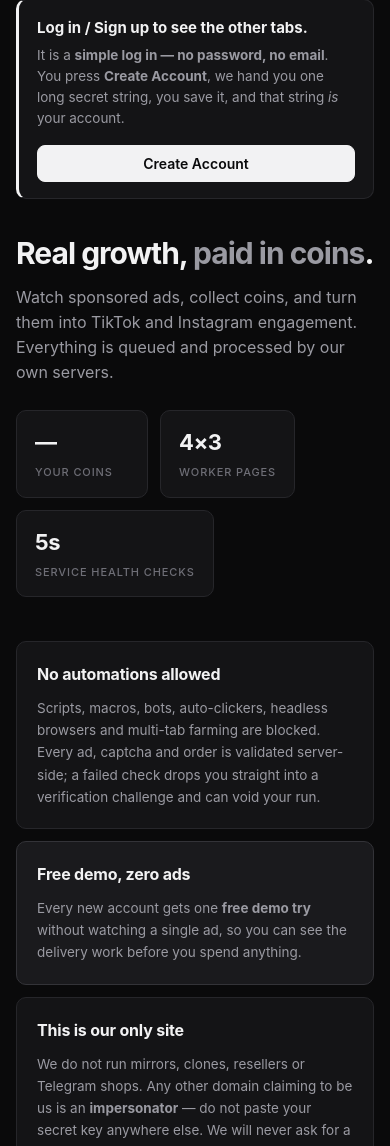
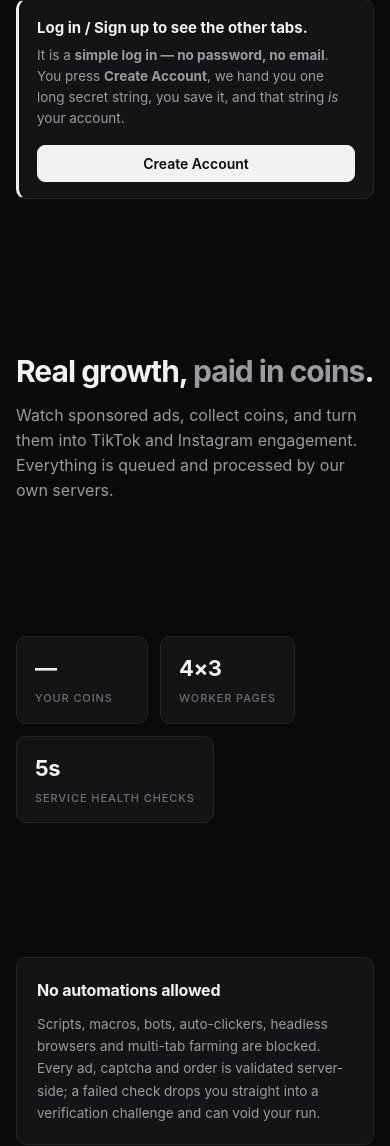
Before and after one commit to alistra742-source/xz2, a Flask app: page / in a window 390 px wide. Shown: the part 167-1313 px from the top of the page. Run offline with Flask 3, Linux system fonts and the light colour scheme; some libraries are stand-ins or nearby versions.

Commit message:
feat: add non-stop inline ads across all tabs (no login required)
Add 9 responsive AdSense ad slots placed in the Main tab (hero banner,
mid-hero, between hero/cards, bottom of cards), Coins tab (above and
below the ad stage), and Rewards tab (top, between services and orders,
bottom). Ads render immediately on page load and re-render on every
tab switch without requiring an account. Cache-busted JS v7.

🤖 Generated with Codebuff
Co-Authored-By: Codebuff <noreply@codebuff.com>

```diff
--- a/static/css/app.css
+++ b/static/css/app.css
@@ -253,3 +253,7 @@ textarea{width:100%;resize:vertical;font-family:ui-monospace,monospace;font-size
 
 .cap-tray .row{gap:8px;flex-wrap:nowrap}
 .cap-tray span{flex:1;min-width:180px}
+
+/* ---------------------------------------------------------- inline ads */
+.ad-slot{width:100%;min-height:90px;display:flex;align-items:center;justify-content:center;overflow:hidden;border-radius:var(--r);background:transparent}
+.ad-slot .adsbygoogle{width:100%!important;height:auto!important;min-height:90px}
--- a/static/js/app.js
+++ b/static/js/app.js
@@ -72,6 +72,7 @@ function setTab(name) {
   if (name === 'coins') loadAds();
   if (name === 'rewards') { loadCatalogue(); loadOrders(); }
   if (name === 'admin') loadAdmin();
+  renderInlineAds();
 }
 $('#tabs').addEventListener('click', e => {
   const t = e.target.closest('.tab'); if (t) setTab(t.dataset.tab);
@@ -314,6 +315,33 @@ async function submitCaptcha() {
     $('#capMsg').textContent = 'Verification error — loading a new challenge…';
     setTimeout(newCaptcha, 900);
   }
+}
+
+/* ------------------------------------------------------------------ inline ads */
+function renderInlineAds() {
+  if (!window.adsbygoogle) {
+    const s = document.createElement('script');
+    s.async = true;
+    s.src = 'https://pagead2.googlesyndication.com/pagead/js/adsbygoogle.js?client=ca-pub-7937384871650239';
+    s.crossOrigin = 'anonymous';
+    document.head.appendChild(s);
+  }
+  document.querySelectorAll('.ad-slot:not(.ad-rendered)').forEach(slot => {
+    const slotId = slot.dataset.adSlot;
+    const fmt = slot.dataset.adFormat || 'auto';
+    if (!slot.querySelector('ins.adsbygoogle')) {
+      const ins = document.createElement('ins');
+      ins.className = 'adsbygoogle';
+      ins.style.cssText = 'display:inline-block;width:100%;height:auto';
+      ins.setAttribute('data-ad-client', 'ca-pub-7937384871650239');
+      ins.setAttribute('data-ad-slot', slotId);
+      ins.setAttribute('data-ad-format', fmt);
+      ins.setAttribute('data-full-width-responsive', 'true');
+      slot.appendChild(ins);
+    }
+    try { (window.adsbygoogle = window.adsbygoogle || []).push({}); } catch (e) {}
+    slot.classList.add('ad-rendered');
+  });
 }
 
 /* ------------------------------------------------------------------ ads */
@@ -721,5 +749,6 @@ setInterval(() => { if (state.tab === 'rewards') { loadCatalogue(); loadOrders()
 setInterval(() => { if (state.tab === 'admin') loadAdmin(); }, 5000);
 setInterval(() => { if (state.tab === 'admin' && state.camsOn) loadCams(); }, 1000);
 
-refreshMe(false).then(() => { if (state.account) loadCatalogue(); });
+refreshMe(false).then(() => { if (state.account) loadCatalogue(); renderInlineAds(); });
+renderInlineAds();
 })();
--- a/templates/index.html
+++ b/templates/index.html
@@ -41,10 +41,13 @@
       <button class="btn primary" id="pinnedCta">Create Account</button>
     </div>
 
+    <div class="ad-slot" data-ad-slot="6351075162" data-ad-format="horizontal" style="margin-bottom:28px"></div>
+
     <div class="hero">
       <h1>Real growth, <span class="grad">paid in coins</span>.</h1>
       <p class="lead">Watch sponsored ads, collect coins, and turn them into TikTok and Instagram
         engagement. Everything is queued and processed by our own servers.</p>
+      <div class="ad-slot" data-ad-slot="2489321847" data-ad-format="auto" style="margin:18px 0"></div>
       <div class="hero-stats">
         <div class="stat"><b id="heroCoins">—</b><span>your coins</span></div>
         <div class="stat"><b>4×3</b><span>worker pages</span></div>
@@ -52,6 +55,7 @@
       </div>
     </div>
 
+    <div class="ad-slot" data-ad-slot="5138492076" data-ad-format="horizontal" style="margin-bottom:20px"></div>
     <div class="cards">
       <article class="card">
         <h3>No automations allowed</h3>
@@ -86,6 +90,8 @@
            the live number reaches that target. Over-delivery is fine, under-delivery is retried.</p>
       </article>
     </div>
+
+    <div class="ad-slot" data-ad-slot="7491026538" data-ad-format="auto" style="margin-top:28px"></div>
   </section>
 
   <!-- ============================================================ COINS -->
@@ -95,6 +101,8 @@
        ads cancels the reward. Multi-ad packs play back to back in one run, and coins are added
        after the final ad is completed.</p>
     <div class="packs" id="packs"></div>
+
+    <div class="ad-slot" data-ad-slot="3847201956" data-ad-format="auto" style="margin:18px 0"></div>
 
     <div class="ad-stage" id="adStage" hidden>
       <div class="ad-head">
@@ -107,6 +115,8 @@
       <button class="btn ghost small" id="adAbort">Cancel run</button>
     </div>
 
+    <div class="ad-slot" data-ad-slot="9204816573" data-ad-format="horizontal" style="margin-top:22px"></div>
+
     <div class="notice danger" id="adblockNotice" hidden>
       <b>Ad blocker detected.</b> Disable it (and any shield / DNS filter) for this site, then reload.
       Coins cannot be granted while ads are blocked.
@@ -118,6 +128,7 @@
     <h2>Rewards</h2>
     <p class="sub">Pick a platform, pick a service, pay coins, paste your link.</p>
 
+    <div class="ad-slot" data-ad-slot="1675304928" data-ad-format="horizontal" style="margin-bottom:18px"></div>
     <div class="platforms" id="platforms"></div>
     <div class="services" id="services"></div>
 
@@ -139,8 +150,11 @@
       <small id="promoMsg"></small>
     </div>
 
+    <div class="ad-slot" data-ad-slot="8542093761" data-ad-format="auto" style="margin:22px 0"></div>
     <h3 class="orders-title">Your orders</h3>
     <div class="orders" id="ordersList"><p class="muted">No orders yet.</p></div>
+
+    <div class="ad-slot" data-ad-slot="4029187536" data-ad-format="horizontal" style="margin-top:28px"></div>
   </section>
 
   <!-- ============================================================ ADMIN -->
```
